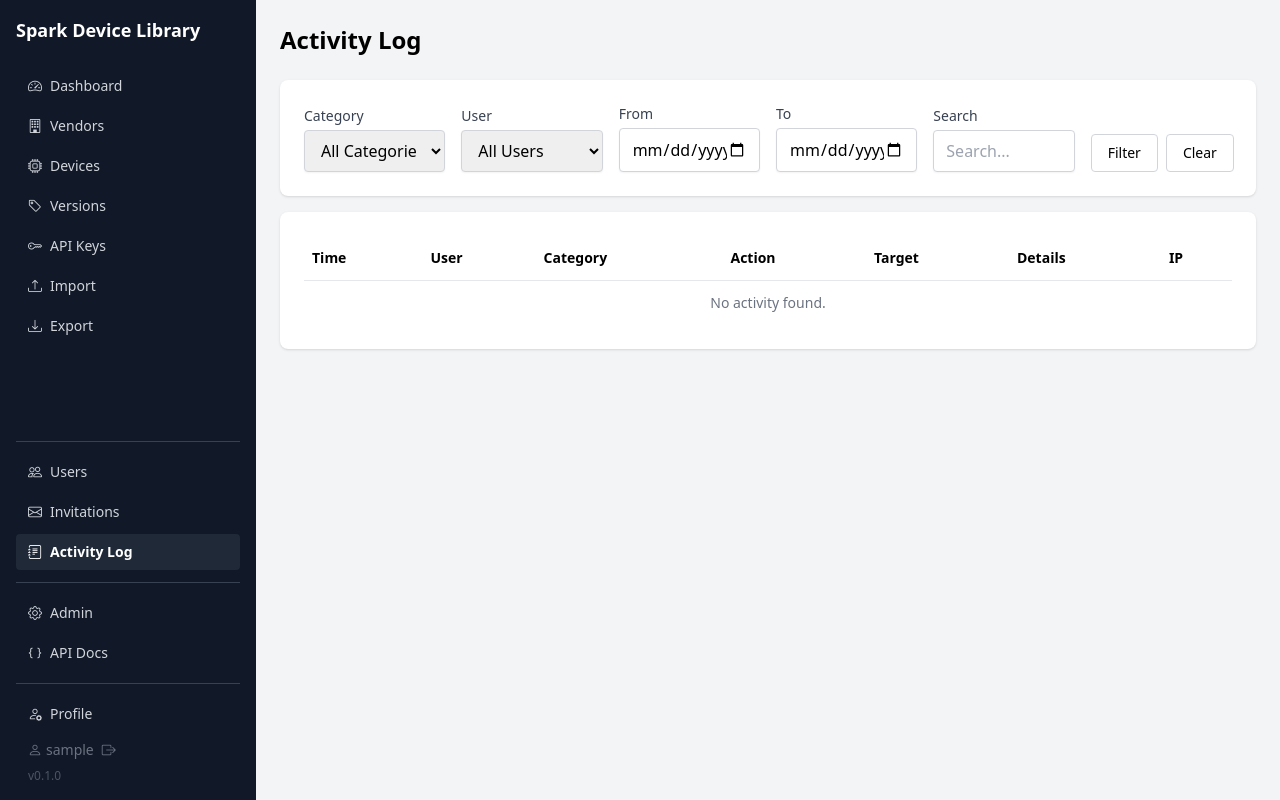
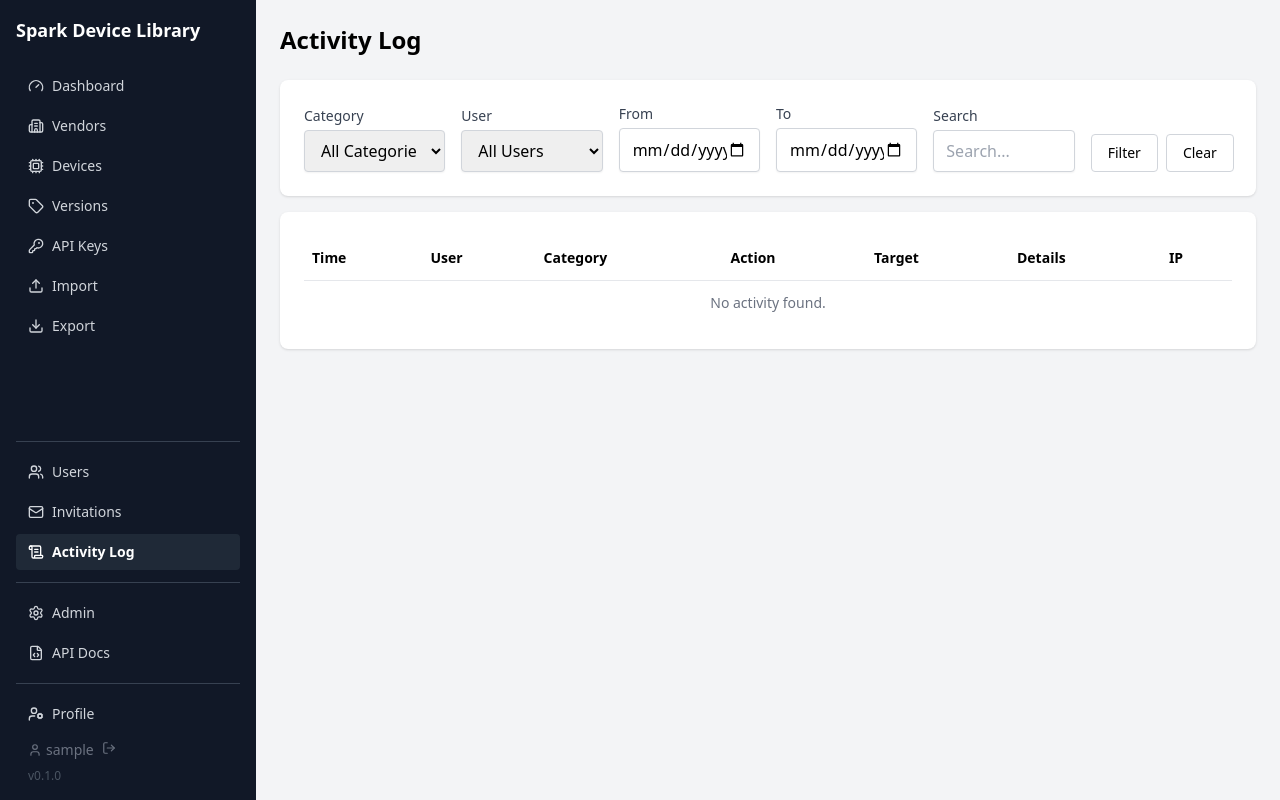
Before and after one commit to hardwario/enerooo-spark-device-library, a Django app: page /activity/ in a window 1280 px wide. Run offline with Django 5.2, Linux system fonts and the light colour scheme; the visitor is signed in with stand-in values (Sample User, id 1); data comes from the database, SQL or seed files in the repository; data that the repository does not hold is empty; parts of the project's set-up code (start-up, migrations or seed data) failed here and were passed over; some libraries are stand-ins or nearby versions.

Commit message:
feat(tools): migrate sidebar icons to Lucide
- Replace all 15 Bootstrap Icons in the sidebar with Lucide equivalents
- Sidebar nav icons use w-4 h-4 sizing for consistent appearance
- User/logout icons use smaller w-3.5 h-3.5 to match footer context
- Bootstrap Icons CDN retained for icons in other templates

```diff
--- a/src/templates/base.html
+++ b/src/templates/base.html
@@ -45,37 +45,37 @@
             <ul class="space-y-1 flex-1">
                 <li>
                     <a class="flex items-center px-3 py-2 rounded text-sm text-gray-300 hover:bg-gray-800 hover:text-white {% if request.resolver_match.url_name == 'dashboard' %}bg-gray-800 text-white font-semibold{% endif %}" href="{% url 'library:dashboard' %}">
-                        <i class="bi bi-speedometer2 mr-2"></i>Dashboard
+                        <i data-lucide="gauge" class="w-4 h-4 mr-2"></i>Dashboard
                     </a>
                 </li>
                 <li>
                     <a class="flex items-center px-3 py-2 rounded text-sm text-gray-300 hover:bg-gray-800 hover:text-white {% if 'vendor' in request.resolver_match.url_name %}bg-gray-800 text-white font-semibold{% endif %}" href="{% url 'library:vendor-list' %}">
-                        <i class="bi bi-building mr-2"></i>Vendors
+                        <i data-lucide="building-2" class="w-4 h-4 mr-2"></i>Vendors
                     </a>
                 </li>
                 <li>
                     <a class="flex items-center px-3 py-2 rounded text-sm text-gray-300 hover:bg-gray-800 hover:text-white {% if 'device' in request.resolver_match.url_name %}bg-gray-800 text-white font-semibold{% endif %}" href="{% url 'library:device-list' %}">
-                        <i class="bi bi-cpu mr-2"></i>Devices
+                        <i data-lucide="cpu" class="w-4 h-4 mr-2"></i>Devices
                     </a>
                 </li>
                 <li>
                     <a class="flex items-center px-3 py-2 rounded text-sm text-gray-300 hover:bg-gray-800 hover:text-white {% if 'version' in request.resolver_match.url_name %}bg-gray-800 text-white font-semibold{% endif %}" href="{% url 'library:version-list' %}">
-                        <i class="bi bi-tag mr-2"></i>Versions
+                        <i data-lucide="tag" class="w-4 h-4 mr-2"></i>Versions
                     </a>
                 </li>
                 <li>
                     <a class="flex items-center px-3 py-2 rounded text-sm text-gray-300 hover:bg-gray-800 hover:text-white {% if 'apikey' in request.resolver_match.url_name %}bg-gray-800 text-white font-semibold{% endif %}" href="{% url 'library:apikey-list' %}">
-                        <i class="bi bi-key mr-2"></i>API Keys
+                        <i data-lucide="key-round" class="w-4 h-4 mr-2"></i>API Keys
                     </a>
                 </li>
                 <li>
                     <a class="flex items-center px-3 py-2 rounded text-sm text-gray-300 hover:bg-gray-800 hover:text-white {% if 'import' in request.resolver_match.url_name %}bg-gray-800 text-white font-semibold{% endif %}" href="{% url 'library:import' %}">
-                        <i class="bi bi-upload mr-2"></i>Import
+                        <i data-lucide="upload" class="w-4 h-4 mr-2"></i>Import
                     </a>
                 </li>
                 <li>
                     <a class="flex items-center px-3 py-2 rounded text-sm text-gray-300 hover:bg-gray-800 hover:text-white {% if 'export' in request.resolver_match.url_name %}bg-gray-800 text-white font-semibold{% endif %}" href="{% url 'library:export' %}">
-                        <i class="bi bi-download mr-2"></i>Export
+                        <i data-lucide="download" class="w-4 h-4 mr-2"></i>Export
                     </a>
                 </li>
             </ul>
@@ -83,17 +83,17 @@
             <ul class="space-y-1">
                 <li>
                     <a class="flex items-center px-3 py-2 rounded text-sm text-gray-300 hover:bg-gray-800 hover:text-white {% if request.resolver_match.url_name == 'user-list' or request.resolver_match.url_name == 'user-role' %}bg-gray-800 text-white font-semibold{% endif %}" href="{% url 'core:user-list' %}">
-                        <i class="bi bi-people mr-2"></i>Users
+                        <i data-lucide="users" class="w-4 h-4 mr-2"></i>Users
                     </a>
                 </li>
                 <li>
                     <a class="flex items-center px-3 py-2 rounded text-sm text-gray-300 hover:bg-gray-800 hover:text-white {% if 'invitation' in request.resolver_match.url_name %}bg-gray-800 text-white font-semibold{% endif %}" href="{% url 'core:invitation-list' %}">
-                        <i class="bi bi-envelope mr-2"></i>Invitations
+                        <i data-lucide="mail" class="w-4 h-4 mr-2"></i>Invitations
                     </a>
                 </li>
                 <li>
                     <a class="flex items-center px-3 py-2 rounded text-sm text-gray-300 hover:bg-gray-800 hover:text-white {% if request.resolver_match.url_name == 'log-list' %}bg-gray-800 text-white font-semibold{% endif %}" href="{% url 'auditlog:log-list' %}">
-                        <i class="bi bi-journal-text mr-2"></i>Activity Log
+                        <i data-lucide="scroll-text" class="w-4 h-4 mr-2"></i>Activity Log
                     </a>
                 </li>
             </ul>
@@ -101,12 +101,12 @@
             <ul class="space-y-1">
                 <li>
                     <a class="flex items-center px-3 py-2 rounded text-sm text-gray-300 hover:bg-gray-800 hover:text-white" href="{% url 'admin:index' %}">
-                        <i class="bi bi-gear mr-2"></i>Admin
+                        <i data-lucide="settings" class="w-4 h-4 mr-2"></i>Admin
                     </a>
                 </li>
                 <li>
                     <a class="flex items-center px-3 py-2 rounded text-sm text-gray-300 hover:bg-gray-800 hover:text-white" href="{% url 'swagger-ui' %}">
-                        <i class="bi bi-braces mr-2"></i>API Docs
+                        <i data-lucide="file-code" class="w-4 h-4 mr-2"></i>API Docs
                     </a>
                 </li>
             </ul>
@@ -114,15 +114,15 @@
             <ul class="space-y-1">
                 <li>
                     <a class="flex items-center px-3 py-2 rounded text-sm text-gray-300 hover:bg-gray-800 hover:text-white {% if request.resolver_match.url_name == 'profile' %}bg-gray-800 text-white font-semibold{% endif %}" href="{% url 'core:profile' %}">
-                        <i class="bi bi-person-gear mr-2"></i>Profile
+                        <i data-lucide="user-cog" class="w-4 h-4 mr-2"></i>Profile
                     </a>
                 </li>
             </ul>
             <div class="text-gray-500 text-sm px-3 flex items-center mt-2">
-                <i class="bi bi-person mr-1"></i>{{ user.username }}
+                <i data-lucide="user" class="w-3.5 h-3.5 mr-1"></i>{{ user.username }}
                 <form method="post" action="{% url 'logout' %}" class="inline ml-2">
                     {% csrf_token %}
-                    <button type="submit" class="text-gray-500 hover:text-gray-300"><i class="bi bi-box-arrow-right"></i></button>
+                    <button type="submit" class="text-gray-500 hover:text-gray-300"><i data-lucide="log-out" class="w-3.5 h-3.5"></i></button>
                 </form>
             </div>
             <small class="text-gray-600 text-xs px-3 mt-2">v{{ APP_VERSION }}</small>
```
